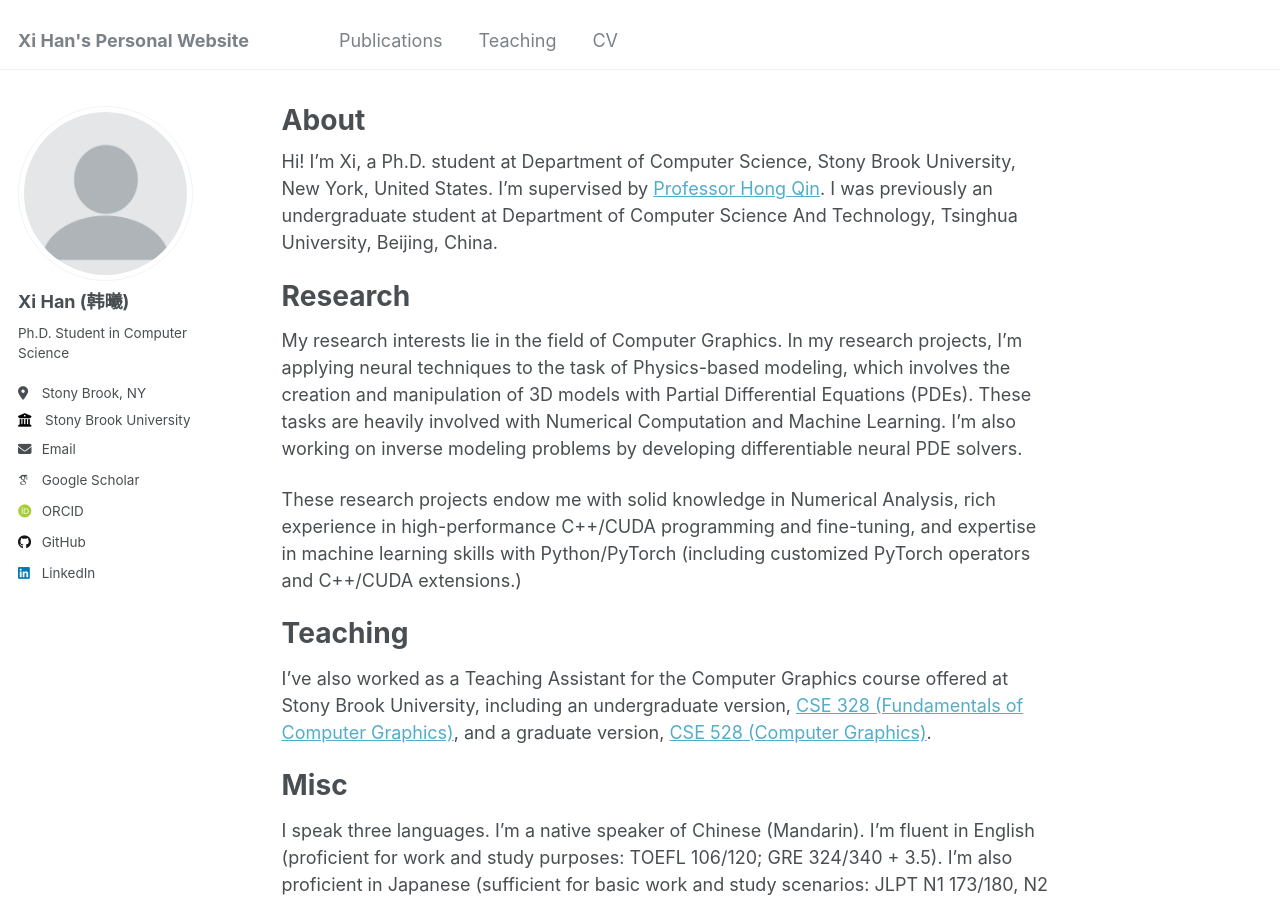
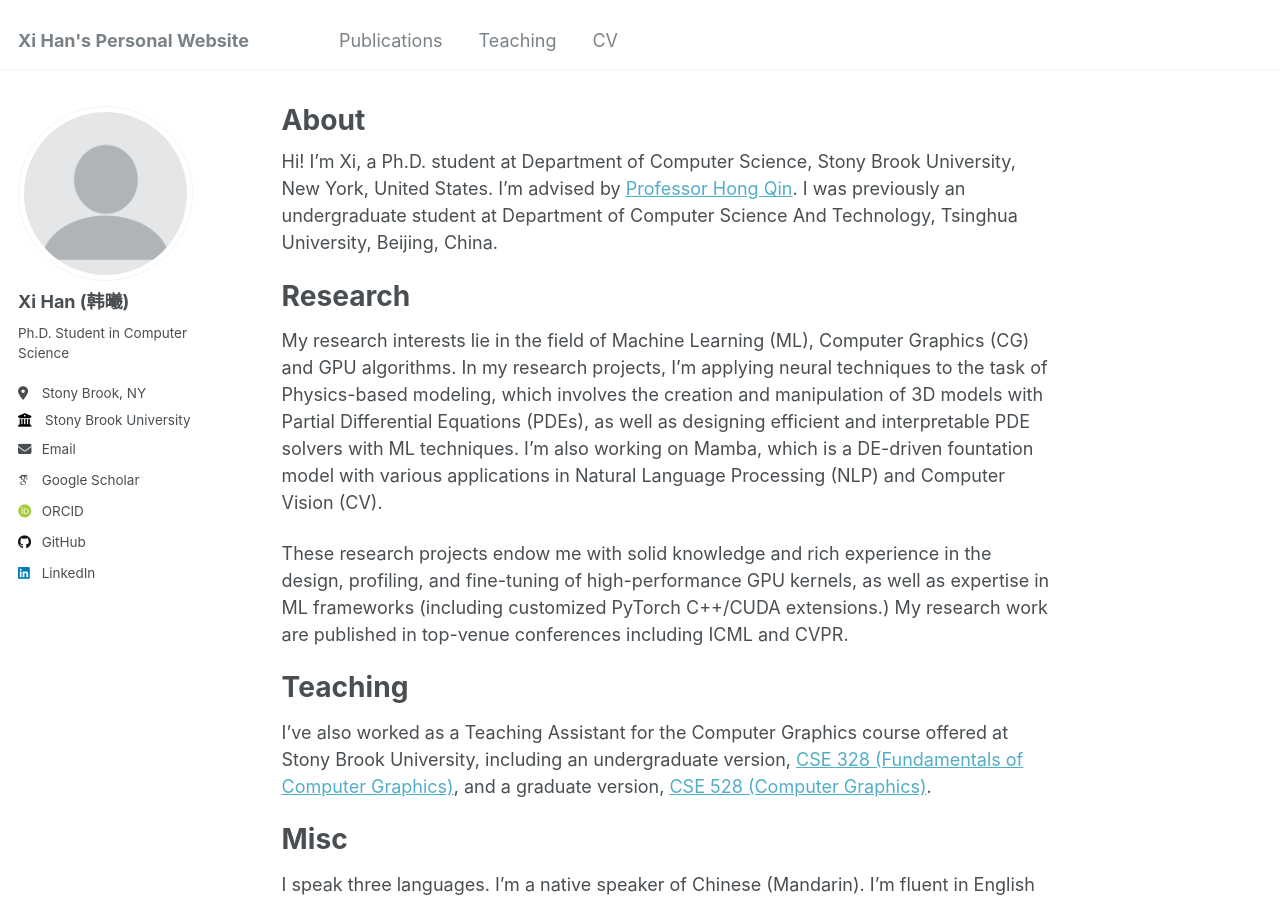
Before and after one commit to AXIHIXA/axihixa.github.io, a Jekyll site: the page built from _pages/about.md, in a window 1280 px wide and 900 px high. Built offline with Jekyll 4.4.1, drawn with Linux system fonts in a browser that asks for light colours; some web fonts are replaced.

Commit message:
Update Abount

```diff
--- a/_pages/about.md
+++ b/_pages/about.md
@@ -7,14 +7,14 @@ redirect_from:
   - /about.html
 ---
 
-Hi! I'm Xi, a Ph.D. student at Department of Computer Science, Stony Brook University, New York, United States. I'm supervised by [Professor Hong Qin](https://www3.cs.stonybrook.edu/~qin/). I was previously an undergraduate student at Department of Computer Science And Technology, Tsinghua University, Beijing, China.
+Hi! I'm Xi, a Ph.D. student at Department of Computer Science, Stony Brook University, New York, United States. I'm advised by [Professor Hong Qin](https://www3.cs.stonybrook.edu/~qin/). I was previously an undergraduate student at Department of Computer Science And Technology, Tsinghua University, Beijing, China.
 
 Research
 ======
 
-My research interests lie in the field of Computer Graphics. In my research projects, I’m applying neural techniques to the task of Physics-based modeling, which involves the creation and manipulation of 3D models with Partial Differential Equations (PDEs). These tasks are heavily involved with Numerical Computation and Machine Learning. I’m also working on inverse modeling problems by developing differentiable neural PDE solvers.
+My research interests lie in the field of Machine Learning (ML), Computer Graphics (CG) and GPU algorithms. In my research projects, I'm applying neural techniques to the task of Physics-based modeling, which involves the creation and manipulation of 3D models with Partial Differential Equations (PDEs), as well as designing efficient and interpretable PDE solvers with ML techniques. I'm also working on Mamba, which is a DE-driven fountation model with various applications in Natural Language Processing (NLP) and Computer Vision (CV).
 
-These research projects endow me with solid knowledge in Numerical Analysis, rich experience in high-performance C++/CUDA programming and fine-tuning, and expertise in machine learning skills with Python/PyTorch (including customized PyTorch operators and C++/CUDA extensions.)
+These research projects endow me with solid knowledge and rich experience in the design, profiling, and fine-tuning of high-performance GPU kernels, as well as expertise in ML frameworks (including customized PyTorch C++/CUDA extensions.) My research work are published in top-venue conferences including ICML and CVPR.
 
 Teaching
 ======
```
